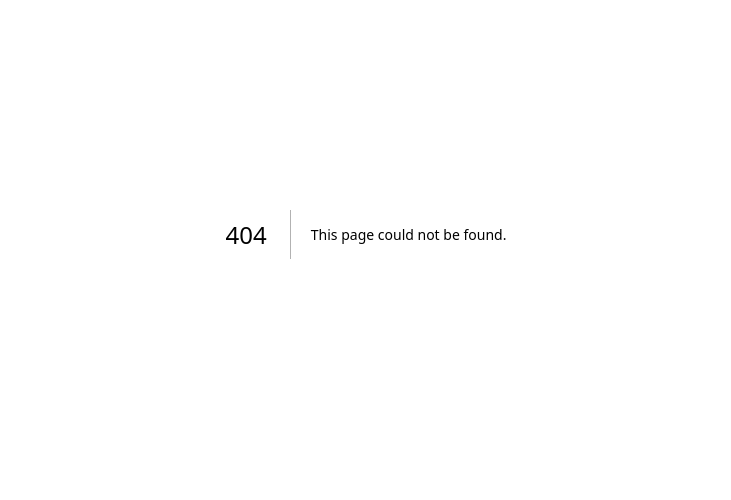
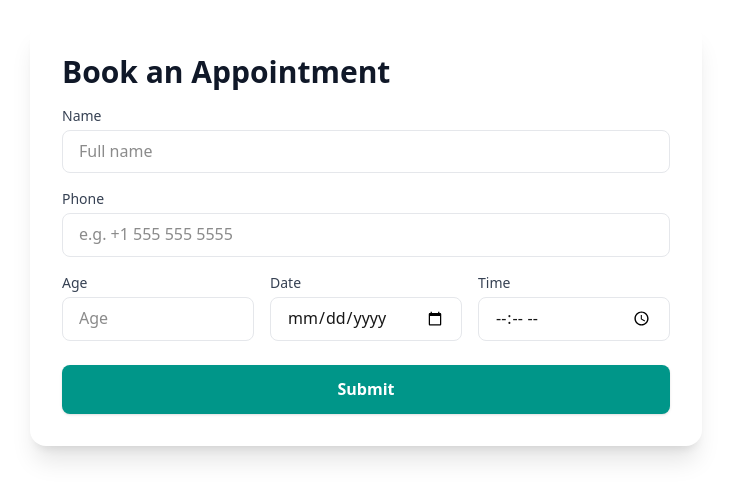
Before and after one commit to SailendraDarbha94/oasis-dental-clinic, a Next.js app: page /appointment in a window 1280 px wide. Before the commit this address had no page. Shown: the part 166-666 px from the top of the page, without its empty margins (274-1005 px from the left). Built offline with nearby package versions, Linux system fonts and the light colour scheme.

Commit message:
apoointment form added, toast added

```diff
--- /dev/null
+++ b/src/app/appointment/page.tsx
@@ -0,0 +1,124 @@
+"use client";
+import { useToast } from "@/lib/toastContext";
+import React, { useState } from "react";
+
+type FormData = {
+	name: string;
+	phone: string;
+	age: string;
+	date: string;
+	time: string;
+};
+
+export default function AppointmentPage() {
+	const [form, setForm] = useState<FormData>({
+		name: "",
+		phone: "",
+		age: "",
+		date: "",
+		time: "",
+	});
+
+
+	const { toast } = useToast();
+	function handleChange(e: React.ChangeEvent<HTMLInputElement>) {
+		const { name, value } = e.target;
+		setForm((s) => ({ ...s, [name]: value }));
+	}
+
+	function handleSubmit(e: React.FormEvent) {
+		e.preventDefault();
+		const missing = Object.entries(form).filter(([, v]) => v.trim() === "");
+		if (missing.length) {
+			alert("Please fill all required fields.");
+			return;
+		}
+		toast({ message : 'Appointment Booked', type : 'success'})
+		console.log("Appointment submitted:", form);
+
+	}
+
+	return (
+		<main className="min-h-screen flex items-center justify-center py-12 px-4">
+			<div className="w-full max-w-2xl bg-white rounded-2xl shadow-xl p-8">
+				<h1 className="text-2xl md:text-3xl font-bold text-gray-900 mb-4">Book an Appointment</h1>
+				<form onSubmit={handleSubmit} noValidate className="space-y-4">
+					<div>
+						<label className="block text-sm font-medium text-gray-700 mb-1">Name</label>
+						<input
+							name="name"
+							type="text"
+							required
+							value={form.name}
+							onChange={handleChange}
+							placeholder="Full name"
+							className="w-full rounded-lg border border-gray-200 px-4 py-2 focus:outline-none focus:ring-2 focus:ring-teal-300"
+						/>
+					</div>
+
+					<div>
+						<label className="block text-sm font-medium text-gray-700 mb-1">Phone</label>
+						<input
+							name="phone"
+							type="tel"
+							required
+							value={form.phone}
+							onChange={handleChange}
+							placeholder="e.g. +1 555 555 5555"
+							className="w-full rounded-lg border border-gray-200 px-4 py-2 focus:outline-none focus:ring-2 focus:ring-teal-300"
+						/>
+					</div>
+
+					<div className="grid grid-cols-1 sm:grid-cols-3 gap-4">
+						<div className="sm:col-span-1">
+							<label className="block text-sm font-medium text-gray-700 mb-1">Age</label>
+							<input
+								name="age"
+								type="number"
+								min={0}
+								required
+								value={form.age}
+								onChange={handleChange}
+								placeholder="Age"
+								className="w-full rounded-lg border border-gray-200 px-4 py-2 focus:outline-none focus:ring-2 focus:ring-teal-300"
+							/>
+						</div>
+
+						<div>
+							<label className="block text-sm font-medium text-gray-700 mb-1">Date</label>
+							<input
+								name="date"
+								type="date"
+								required
+								value={form.date}
+								onChange={handleChange}
+								className="w-full rounded-lg border border-gray-200 px-4 py-2 focus:outline-none focus:ring-2 focus:ring-teal-300"
+							/>
+						</div>
+
+						<div>
+							<label className="block text-sm font-medium text-gray-700 mb-1">Time</label>
+							<input
+								name="time"
+								type="time"
+								required
+								value={form.time}
+								onChange={handleChange}
+								className="w-full rounded-lg border border-gray-200 px-4 py-2 focus:outline-none focus:ring-2 focus:ring-teal-300"
+							/>
+						</div>
+					</div>
+
+					<div className="pt-2">
+						<button
+							type="submit"
+							className="w-full bg-teal-600 hover:bg-teal-700 text-white px-6 py-3 rounded-lg font-semibold shadow-sm transition-colors"
+						>
+							Submit
+						</button>
+					</div>
+				</form>
+			</div>
+		</main>
+	);
+}
--- a/src/app/globals.css
+++ b/src/app/globals.css
@@ -9,12 +9,12 @@
   --font-mono: var(--font-geist-mono);
 }
 
-@media (prefers-color-scheme: dark) {
+/* @media (prefers-color-scheme: dark) {
   :root {
     --background: #0a0a0a;
     --foreground: #ededed;
   }
-}
+} */
 
 * {
   box-sizing: border-box;
--- a/src/app/layout.tsx
+++ b/src/app/layout.tsx
@@ -1,6 +1,7 @@
 import type { Metadata } from "next";
 import { Geist, Geist_Mono } from "next/font/google";
 import "./globals.css";
+import ToastContextProvider from "@/lib/toastContext";
 
 const geistSans = Geist({
   variable: "--font-geist-sans",
@@ -27,7 +28,9 @@ export default function RootLayout({
       <body
         className={`${geistSans.variable} ${geistMono.variable} antialiased`}
       >
-        {children}
+        <ToastContextProvider>
+          {children}
+        </ToastContextProvider>
       </body>
     </html>
   );
--- a/src/components/Header.tsx
+++ b/src/components/Header.tsx
@@ -1,8 +1,13 @@
+"use client";
 import Link from 'next/link';
 import Image from 'next/image';
 import MobileMenu from './MobileMenu';
+import { useRouter } from 'next/navigation';
 
 export default function Header() {
+
+  const router = useRouter();
+
   return (
     <header className="bg-white shadow-md sticky top-0 z-50">
       <div className="max-w-7xl mx-auto px-4 sm:px-6 lg:px-8">
@@ -36,7 +41,7 @@ export default function Header() {
           </nav>
 
           <div className="hidden md:block">
-            <button className="bg-teal-600 hover:bg-teal-700 text-white px-6 py-2 rounded-lg transition-colors">
+            <button onClick={() => router.push('/appointment')} className="bg-teal-600 hover:bg-teal-700 text-white px-6 py-2 rounded-lg transition-colors">
               Book Appointment
             </button>
           </div>
--- /dev/null
+++ b/src/components/Toast.tsx
@@ -0,0 +1,83 @@
+export interface ToastMessage {
+  message: string;
+  type: "success" | "error" | "warning" | "info";
+}
+
+const Toast = ({ message, type }: ToastMessage) => {
+  const getToastStyles = (type: string) => {
+    const baseStyles = "backdrop-blur-xl border border-white/20 shadow-2xl";
+
+    switch (type) {
+      case "success":
+        return `${baseStyles} bg-green-600/90 text-white`;
+      case "error":
+        return `${baseStyles} bg-red-500/90 text-white`;
+      case "warning":
+        return `${baseStyles} bg-amber-500/90 text-white`;
+      case "info":
+        return `${baseStyles} bg-blue-500/90 text-white`;
+      default:
+        return `${baseStyles} bg-gray-800/90 text-white`;
+    }
+  };
+
+  const getIcon = (type: string) => {
+    switch (type) {
+      case "success":
+        return (
+          <svg className="w-5 h-5 flex-shrink-0" fill="currentColor" viewBox="0 0 20 20">
+            <path fillRule="evenodd" d="M10 18a8 8 0 100-16 8 8 0 000 16zm3.707-9.293a1 1 0 00-1.414-1.414L9 10.586 7.707 9.293a1 1 0 00-1.414 1.414l2 2a1 1 0 001.414 0l4-4z" clipRule="evenodd" />
+          </svg>
+        );
+      case "error":
+        return (
+          <svg className="w-5 h-5 flex-shrink-0" fill="currentColor" viewBox="0 0 20 20">
+            <path fillRule="evenodd" d="M10 18a8 8 0 100-16 8 8 0 000 16zM8.707 7.293a1 1 0 00-1.414 1.414L8.586 10l-1.293 1.293a1 1 0 101.414 1.414L10 11.414l1.293 1.293a1 1 0 001.414-1.414L11.414 10l1.293-1.293a1 1 0 00-1.414-1.414L10 8.586 8.707 7.293z" clipRule="evenodd" />
+          </svg>
+        );
+      case "warning":
+        return (
+          <svg className="w-5 h-5 flex-shrink-0" fill="currentColor" viewBox="0 0 20 20">
+            <path fillRule="evenodd" d="M8.257 3.099c.765-1.36 2.722-1.36 3.486 0l5.58 9.92c.75 1.334-.213 2.98-1.742 2.98H4.42c-1.53 0-2.493-1.646-1.743-2.98l5.58-9.92zM11 13a1 1 0 11-2 0 1 1 0 012 0zm-1-8a1 1 0 00-1 1v3a1 1 0 002 0V6a1 1 0 00-1-1z" clipRule="evenodd" />
+          </svg>
+        );
+      case "info":
+        return (
+          <svg className="w-5 h-5 flex-shrink-0" fill="currentColor" viewBox="0 0 20 20">
+            <path fillRule="evenodd" d="M18 10a8 8 0 11-16 0 8 8 0 0116 0zm-7-4a1 1 0 11-2 0 1 1 0 012 0zM9 9a1 1 0 000 2v3a1 1 0 001 1h1a1 1 0 100-2v-3a1 1 0 00-1-1H9z" clipRule="evenodd" />
+          </svg>
+        );
+      default:
+        return null;
+    }
+  };
+
+  return (
+    <>
+      {message && (
+        <div
+          className={`
+            fixed top-6 right-6 z-50
+            flex items-center gap-3
+            px-4 py-3.5
+            min-w-72 max-w-96
+            rounded-2xl
+            font-medium text-sm
+            transform transition-all duration-300 ease-out
+            animate-in slide-in-from-top-2 fade-in-0
+            ${getToastStyles(type)}
+          `}
+          role="alert"
+          aria-live="polite"
+        >
+          {getIcon(type)}
+          <span className="flex-1 leading-5">
+            {message}
+          </span>
+        </div>
+      )}
+    </>
+  );
+};
+
+export default Toast;
--- /dev/null
+++ b/src/lib/toastContext.tsx
@@ -0,0 +1,61 @@
+"use client";
+import Toast, { ToastMessage } from "@/components/Toast";
+import React, { createContext, useContext, useEffect, useState } from "react";
+
+export const ToastContext = createContext({
+  toast: (params: ToastMessage) => Promise.resolve(),
+});
+
+// Custom hook to use the toast context
+export const useToast = () => {
+  const context = useContext(ToastContext);
+  if (!context) {
+    throw new Error('useToast must be used within a ToastContextProvider');
+  }
+  return context;
+};
+
+const ToastContextProvider = ({
+  children,
+}: Readonly<{
+  children: React.ReactNode;
+}>) => {
+  const [isVisible, setIsVisible] = useState<boolean>(false);
+  const [toastMessage, setToastMessage] = useState<string>("");
+  const [toastType, setToastType] = useState<ToastMessage["type"]>("info");
+
+  const toast = async (params: ToastMessage) => {
+    setToastMessage(params.message);
+    setToastType(params.type);
+    setIsVisible(true);
+
+    console.log('Toast triggered:', params);
+  };
+
+  useEffect(() => {
+    if (isVisible && toastMessage) {
+      // Set a timer for 4 seconds (longer for better UX)
+      const timer = setTimeout(() => {
+        setIsVisible(false);
+        // Clear message after animation completes
+        setTimeout(() => {
+          setToastMessage("");
+        }, 300);
+      }, 4000);
+
+      // Clean up the timer when the component unmounts or visibility changes
+      return () => clearTimeout(timer);
+    }
+  }, [isVisible, toastMessage]);
+
+  return (
+    <div className="relative z-50">
+      <ToastContext.Provider value={{ toast }}>
+        {isVisible && toastMessage && <Toast type={toastType} message={toastMessage} />}
+        {children}
+      </ToastContext.Provider>
+    </div>
+  );
+};
+
+export default ToastContextProvider;
```
Also changed, not shown: 1 other file (tests, documents, lock files or other folders).
